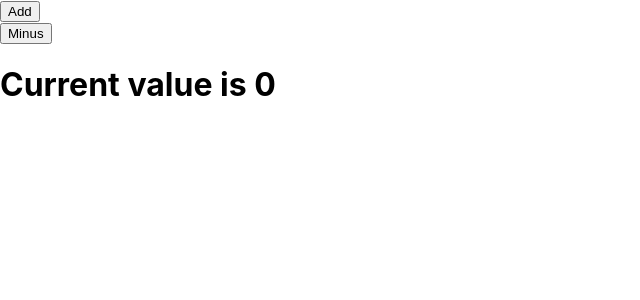
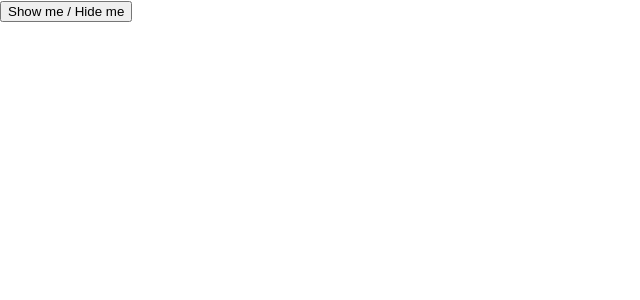
Before and after one commit to rupeshpanwar/hooks-playground, a React (Create React App) app: page / in a window 1280 px wide. Shown: the top 300 px of the page, without its empty margins (0-640 px from the left). Built offline with nearby package versions, Linux system fonts and the light colour scheme.

Commit message:
cleanup via useeffect

```diff
--- a/src/App.js
+++ b/src/App.js
@@ -1,9 +1,8 @@
 import React, { useState, useEffect } from 'react'
 
+//another example of component did unmount via useEffect
 
-//invoke useEffect
-
-function App() {
+function Counter() {
 
   const [count, setCount] = useState(0)
 
@@ -34,7 +33,60 @@ function App() {
       </div>
     </div>
   )
+
 }
+
+function App() {
+  const [visible,setVisible] = useState(false)
+
+  return(
+    <div>
+      <button
+      onClick={() =>setVisible(!visible)}>
+        Show me / Hide me
+      </button>
+
+      {visible && <Counter />}
+    </div>
+  )
+}
+
+
+
+// //invoke useEffect
+
+// function App() {
+
+//   const [count, setCount] = useState(0)
+
+//   const handleCountAdd = () => setCount(count + 1)
+//   const handleCountMinus = () => setCount(count - 1)
+
+//   useEffect(() => {
+//     console.log(`the current value of count is ${count}`)
+
+//     return () => {
+//       console.log(`removing anything up n above,last hold value is ${count}`)
+//     }
+//   })
+
+//   return (
+//     <div>
+//       <div>
+//         <button
+//           onClick={handleCountAdd}>Add</button>
+//       </div>
+//       <div>
+//         <button
+//           onClick={handleCountMinus} >Minus</button>
+//       </div>
+
+//       <div>
+//         <h1>Current value is {`${count}`}</h1>
+//       </div>
+//     </div>
+//   )
+// }
 
 
 // //ellegant way to update the state
```
